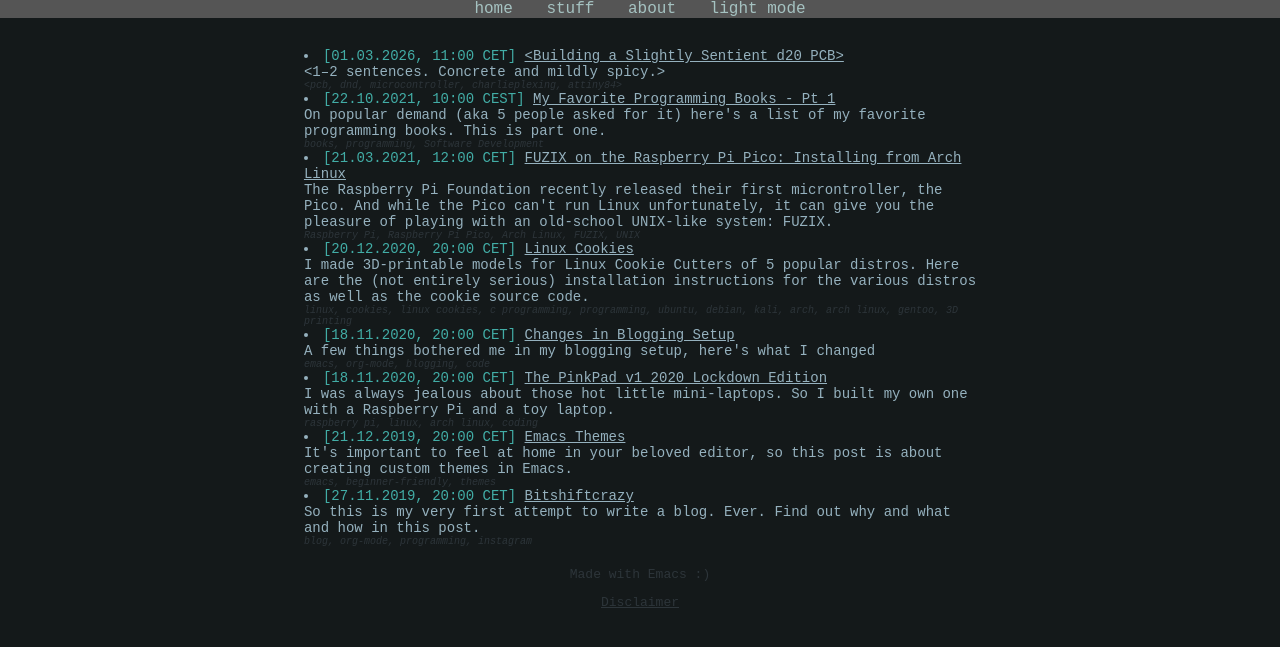
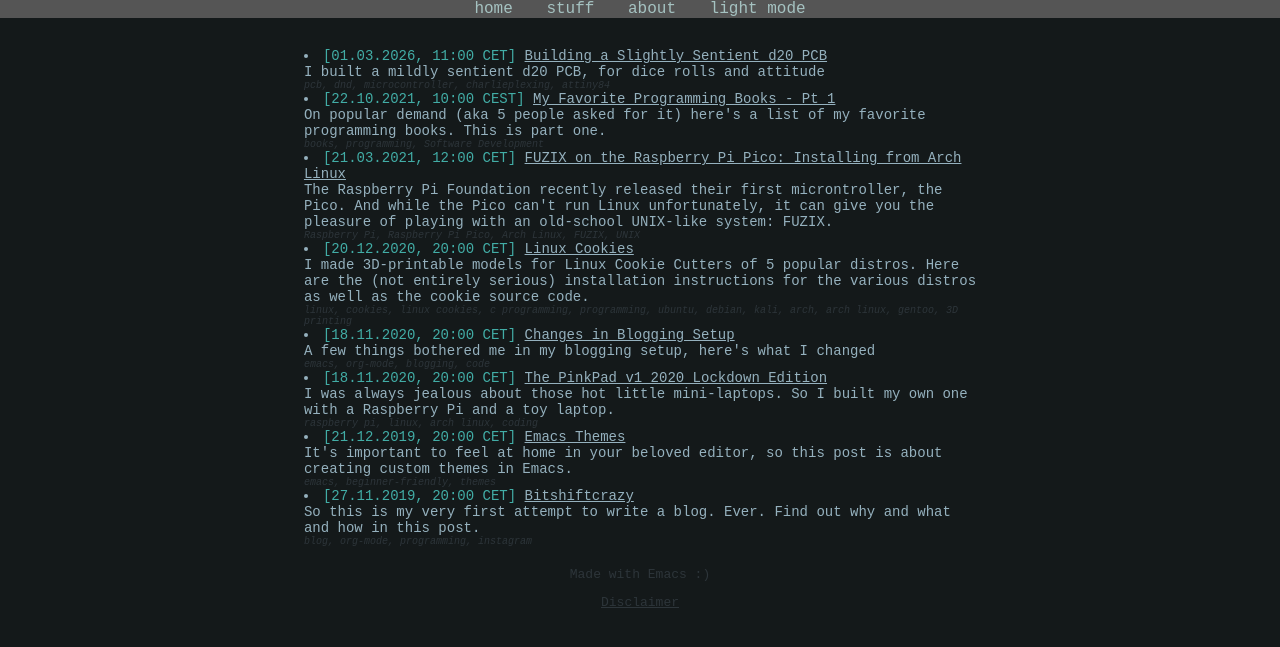
Before and after one commit to bitshiftcrazy/blog, a plain HTML site: page website/archive.html in a window 1280 px wide. Drawn offline with Linux system fonts and the light colour scheme.

Commit message:
correct template mistake

```diff
--- a/website/archive.html
+++ b/website/archive.html
@@ -5,7 +5,7 @@
 <title>stuff</title>
 </head>
 <body><input type="checkbox" class="theme-switch" id="theme-switch"/>
-<div id="page"><div><nav class="navbar"><a href="index.html"> home </a><a href="archive.html"> stuff </a><a href="about.html"> about </a><a href="#"> <label for="theme-switch" class="switch-label"></label></a></nav><div id="content"><div class="archive"><li> <span class="archive-item"><span class="archive-date"> [01.03.2026, 11:00 CET] </span> <a href="posts/d20_pcb/index.html">&lt;Building a Slightly Sentient d20 PCB&gt;</a><div class="description"> &lt;1–2 sentences. Concrete and mildly spicy.&gt; </div> <div class="keywords"> &lt;pcb, dnd, microcontroller, charlieplexing, attiny84&gt; </div> </span> </li>
+<div id="page"><div><nav class="navbar"><a href="index.html"> home </a><a href="archive.html"> stuff </a><a href="about.html"> about </a><a href="#"> <label for="theme-switch" class="switch-label"></label></a></nav><div id="content"><div class="archive"><li> <span class="archive-item"><span class="archive-date"> [01.03.2026, 11:00 CET] </span> <a href="posts/d20_pcb/index.html">Building a Slightly Sentient d20 PCB</a><div class="description"> I built a mildly sentient d20 PCB, for dice rolls and attitude </div> <div class="keywords"> pcb, dnd, microcontroller, charlieplexing, attiny84 </div> </span> </li>
 <li> <span class="archive-item"><span class="archive-date"> [22.10.2021, 10:00 CEST] </span> <a href="posts/favorite_books/index.html">My Favorite Programming Books - Pt 1</a><div class="description"> On popular demand (aka 5 people asked for it) here's a list of my favorite programming books. This is part one. </div> <div class="keywords"> books, programming, Software Development </div> </span> </li>
 <li> <span class="archive-item"><span class="archive-date"> [21.03.2021, 12:00 CET] </span> <a href="posts/fuzix_on_pico/index.html">FUZIX on the Raspberry Pi Pico: Installing from Arch Linux</a><div class="description"> The Raspberry Pi Foundation recently released their first microntroller, the Pico. And while the Pico can't run Linux unfortunately, it can give you the pleasure of playing with an old-school UNIX-like system: FUZIX. </div> <div class="keywords"> Raspberry Pi, Raspberry Pi Pico, Arch Linux, FUZIX, UNIX </div> </span> </li>
 <li> <span class="archive-item"><span class="archive-date"> [20.12.2020, 20:00 CET] </span> <a href="posts/linux_cookies/index.html">Linux Cookies</a><div class="description"> I made 3D-printable models for Linux Cookie Cutters of 5 popular distros. Here are the (not entirely serious) installation instructions for the various distros as well as the cookie source code. </div> <div class="keywords"> linux, cookies, linux cookies, c programming, programming, ubuntu, debian, kali, arch, arch linux, gentoo, 3D printing </div> </span> </li>
```
Also changed, not shown: website/posts/d20_pcb/index.html (+1 -1 lines), 2 other files.
